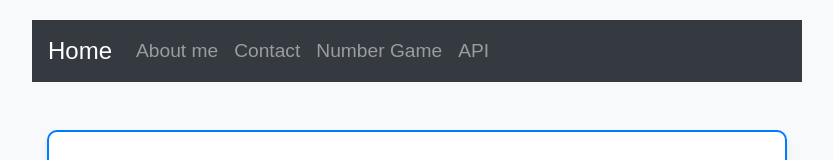
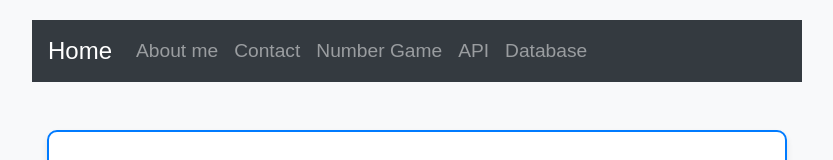
Before and after one commit to abdullahnazir099/Week-8-student1, a website: page apitest.html in a window 1280 px wide. Shown: the top 160 px of the page, without its empty margins (223-1056 px from the left). Drawn offline with nearby package versions, Linux system fonts and the light colour scheme; no server answers.

Commit message:
first commit

```diff
--- a/apitest.html
+++ b/apitest.html
@@ -35,6 +35,10 @@
                     </li>
                     <li class="nav-item">
                         <a class="nav-link " href="./apitest.html">API</a>
+
+                    </li>
+                    <li class="nav-item">
+                        <a class="nav-link " href="./dbtest.html">Database</a>
                     </li>
                 </ul>
             </div>
```
Also changed, not shown: about.html (+4 -0 lines), dbtest.html (+3 -0 lines), index.html (+3 -0 lines), numbergame.html (+3 -0 lines).
